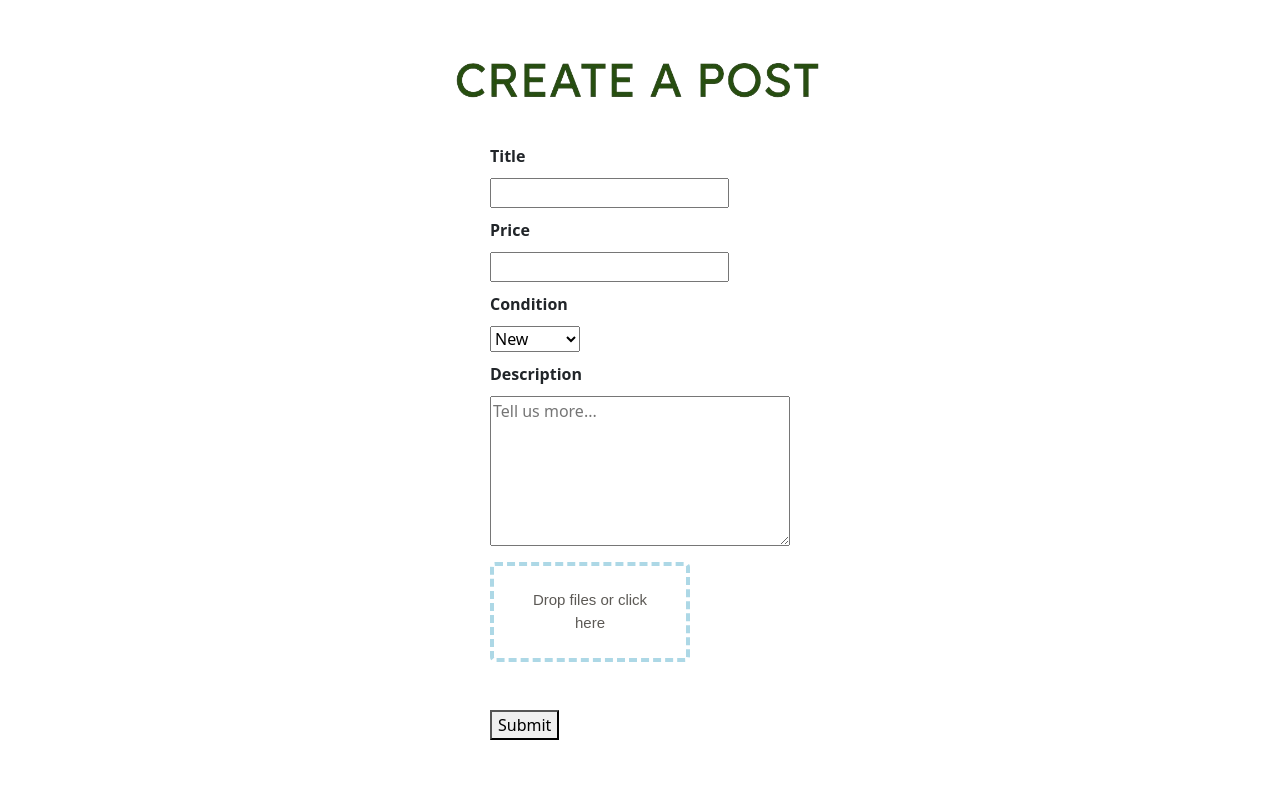
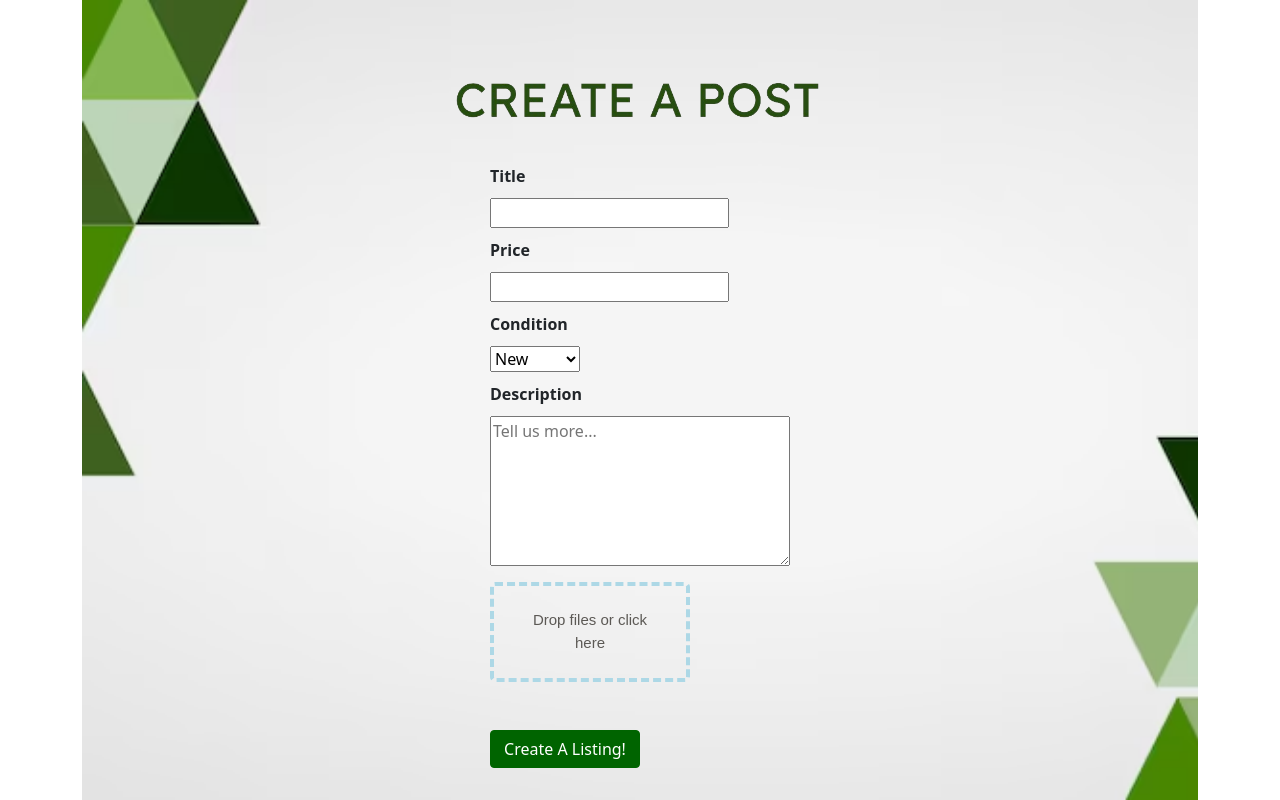
Before and after one commit to AnessaLeng/NinerThrifts, a Flask app: page /create_post in a window 1280 px wide. Shown: the part 88-888 px from the top of the page. Run offline with Flask 3, Linux system fonts and the light colour scheme; some libraries are stand-ins or nearby versions.

Commit message:
styling updates

```diff
--- a/templates/create_post.html
+++ b/templates/create_post.html
@@ -9,6 +9,8 @@
         align-items: center;
         justify-content: center;
         height: 100vh;
+        background-image: url('../static/abstract_bg1.jpg');
+        background-size: cover;
     }
 
     .form-group {
@@ -90,6 +92,12 @@
         height: auto;
         width: 400px;
     }
+
+    .btn {
+        background-color: darkgreen;
+        color: white;
+        border-color: darkgreen;
+      }
 </style>
 
 <div class="form-container">
@@ -134,7 +142,7 @@
     </div>
     <div id="file-list" class="file-list"></div><br><br>
 
-    <button type="submit">Submit</button><br><br><br>
+    <button type="submit" class="btn w-50 btn-success">Create A Listing!</button>
 </form>
 </div>
 
```
Also changed, not shown: templates/index.html (+12 -3 lines), static/abstract_bg.jpg (added), static/abstract_bg1.jpg (added), static/signup.png (added), 1 other file.
